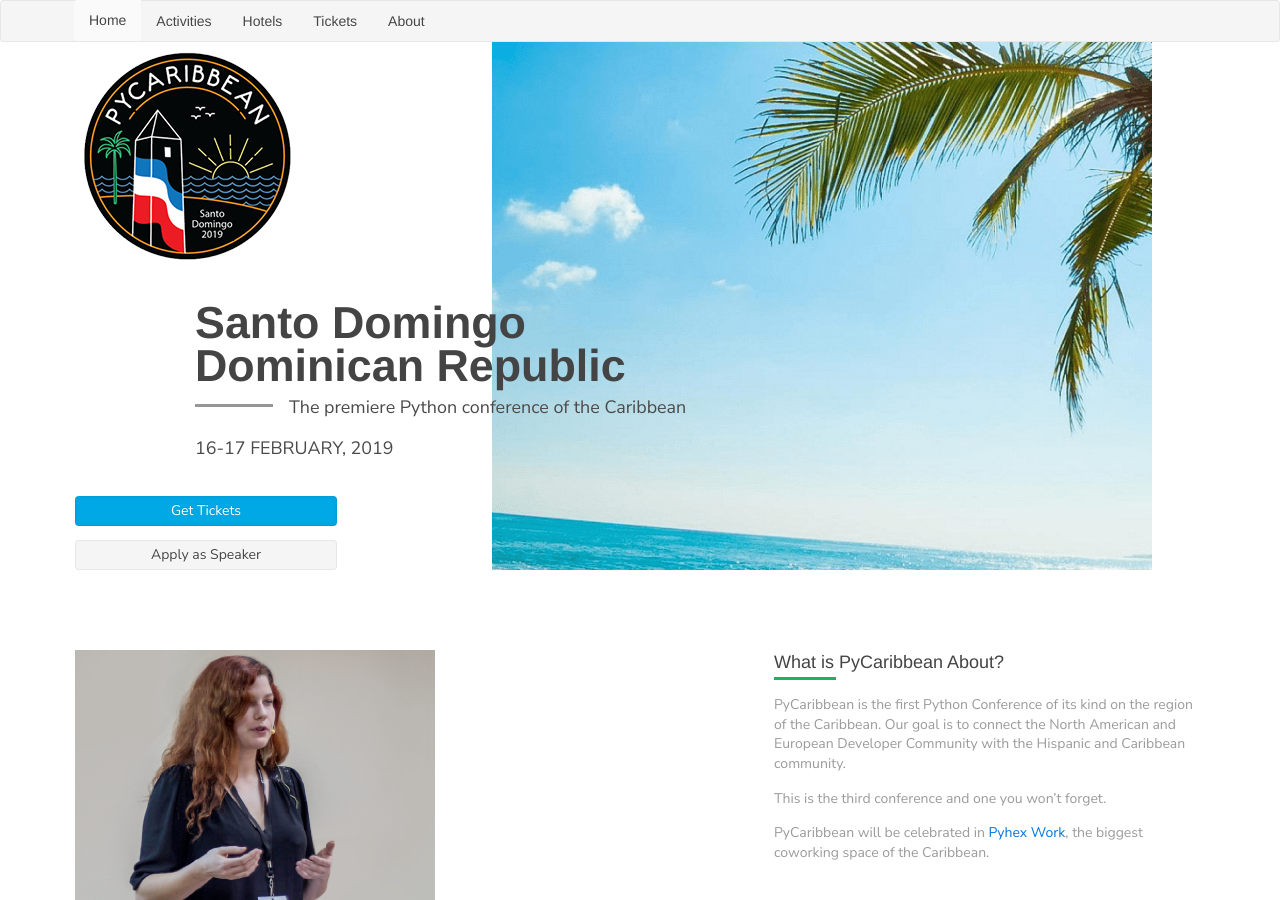
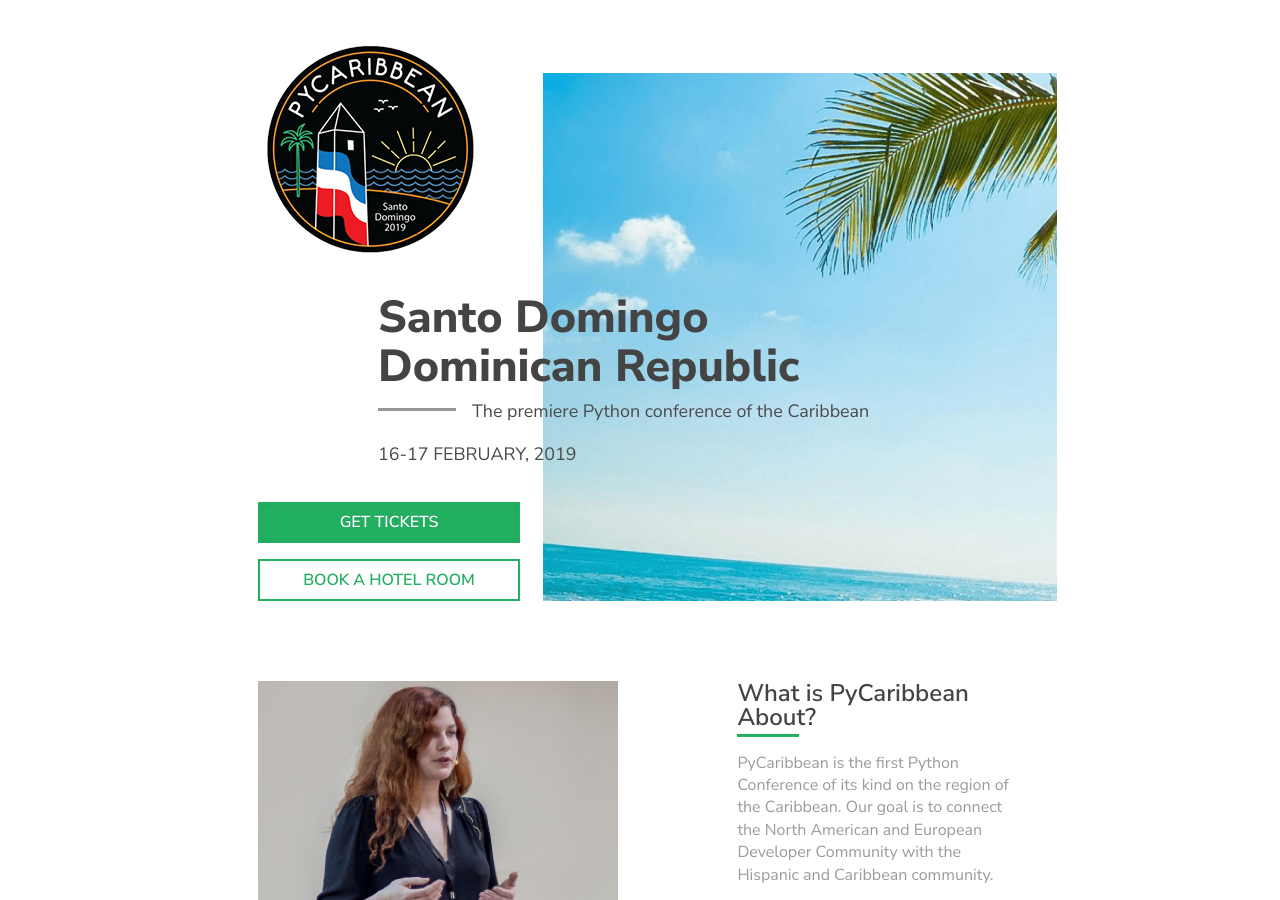
Before and after one commit to pycaribbean/pycaribbean.github.io, a Jekyll site: the page built from index.html, in a window 1280 px wide and 900 px high. Built offline with Jekyll 4.4.1, drawn with Linux system fonts in a browser that asks for light colours; nearby versions of some CDN libraries; library files that are not in the unit come from our copies.

Commit message:
Navbar removed and button to hotels page linked

```diff
--- a/_includes/head.html
+++ b/_includes/head.html
@@ -10,8 +10,8 @@
   <link rel="stylesheet" href="/css/uikit.css">
   <link rel="stylesheet" href="/css/main.css">
 
-  <link rel="stylesheet" href="/css/uikit.min.css" />
-  <script src="/js/uikit.min.js"></script>
+  <!--<link rel="stylesheet" href="/css/uikit.min.css" />-->
+  <!--<script src="/js/uikit.min.js"></script>-->
   <!--<script src="/js/uikit-icons.min.js"></script>-->
 
   <!-- Facebook Pixel Code -->
--- a/_includes/main-nav.html
+++ b/_includes/main-nav.html
@@ -1,28 +1,28 @@
-{% assign url = page.url | remove:'/index.html' %}
+<!--{% assign url = page.url | remove:'/index.html' %}-->
 
-<nav class="uk-navbar" >
-    <div class="uk-container uk-container-center">
-        <ul class="uk-navbar-nav uk-hidden-small uk-navbar-attached">
-            {% for link in site.data.menu_items.list %}
-                <li {% if url == link.url %}class="uk-active"{% endif %}>
-                    <a href="{{ link.url }}" title="{{ link.title }}">{{ link.title }}</a>
-                </li>
-            {% endfor %}
-        </ul>
-        <div class="uk-navbar-flip">
-            <a href="#my-id" class="uk-navbar-toggle uk-visible-small" data-uk-offcanvas="{target:'#my-id'}"></a>
-        </div>
-    </div>
-</nav>
+<!--<nav class="uk-navbar" >-->
+    <!--<div class="uk-container uk-container-center">-->
+        <!--<ul class="uk-navbar-nav uk-hidden-small uk-navbar-attached">-->
+            <!--{% for link in site.data.menu_items.list %}-->
+                <!--<li {% if url == link.url %}class="uk-active"{% endif %}>-->
+                    <!--<a href="{{ link.url }}" title="{{ link.title }}">{{ link.title }}</a>-->
+                <!--</li>-->
+            <!--{% endfor %}-->
+        <!--</ul>-->
+        <!--<div class="uk-navbar-flip">-->
+            <!--<a href="#my-id" class="uk-navbar-toggle uk-visible-small" data-uk-offcanvas="{target:'#my-id'}"></a>-->
+        <!--</div>-->
+    <!--</div>-->
+<!--</nav>-->
 
-<div id="my-id" class="uk-offcanvas">
-    <div class="uk-offcanvas-bar uk-offcanvas-bar-flip">
-        <ul class="uk-nav uk-nav-offcanvas" data-uk-nav>
-            {% for link in site.data.menu_items.list %}
-                <li {% if url == link.url %}class="uk-active"{% endif %}>
-                    <a href="{{ link.url }}" title="{{ link.title }}">{{ link.title }}</a>
-                </li>
-            {% endfor %}
-        </ul>
-    </div>
-</div>
+<!--<div id="my-id" class="uk-offcanvas">-->
+    <!--<div class="uk-offcanvas-bar uk-offcanvas-bar-flip">-->
+        <!--<ul class="uk-nav uk-nav-offcanvas" data-uk-nav>-->
+            <!--{% for link in site.data.menu_items.list %}-->
+                <!--<li {% if url == link.url %}class="uk-active"{% endif %}>-->
+                    <!--<a href="{{ link.url }}" title="{{ link.title }}">{{ link.title }}</a>-->
+                <!--</li>-->
+            <!--{% endfor %}-->
+        <!--</ul>-->
+    <!--</div>-->
+<!--</div>-->
--- a/index.html
+++ b/index.html
@@ -21,22 +21,25 @@
           <a class="uk-button uk-button-primary" href="https://www.eventbrite.com/e/pycaribbean-2019-tickets-52425830069">
            Get Tickets
           </a>
-          <a class="uk-button" href="https://www.papercall.io/pycaribbean-2019">
-           Apply as Speaker
-	  </a>
+          <!--<a class="uk-button" href="https://www.papercall.io/pycaribbean-2019">-->
+           <!--Apply as Speaker -->
+	      <!--</a>-->
+          <a class="uk-button" href="/hotels/">
+           Book a Hotel room
+	      </a>
         </div>
       </div>
 
       <div class="uk-width-medium-6-10 uk-hidden-small">
         <nav class="main-menu">
           <ul class="uk-navbar-nav">
-            <!--<li><a href="">Home</a></li>-->
-            <!--<li><a href="">Schedule</a></li>-->
-            <!--<li><a href="hotels.html">Hotels</a></li>-->
-            <!--<li><a href="">About</a></li>-->
-            <!--<li><a href="">Speak</a></li>-->
-            <!--<li><a href="">Sponsor</a></li>-->
-            <!--<li><a href="">Tickets</a></li>-->
+            <li><a href="">Home</a></li>
+            <li><a href="">Schedule</a></li>
+            <li><a href="/hotels/">Hotels</a></li>
+            <li><a href="">About</a></li>
+            <li><a href="">Speak</a></li>
+            <li><a href="">Sponsor</a></li>
+            <li><a href="">Tickets</a></li>
             <li><a href="https://www.facebook.com/pycaribbean"><i class="uk-icon-facebook"></i></a></li>
             <li><a href="https://twitter.com/pycaribbean"><i class="uk-icon-twitter"></i></a></li>
             <li><a href="https://instagram.com/pycaribbeanconf/"><i class="uk-icon-instagram"></i></a></li>
```
